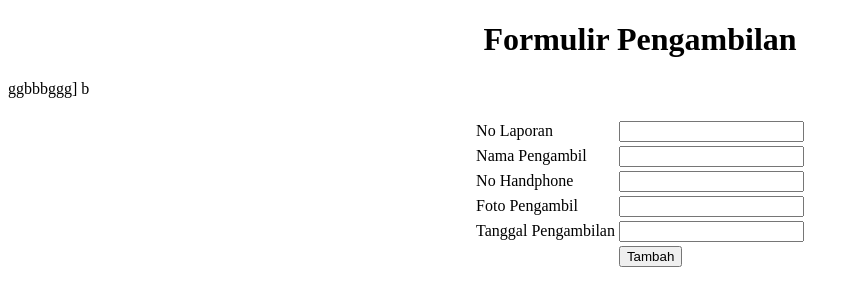
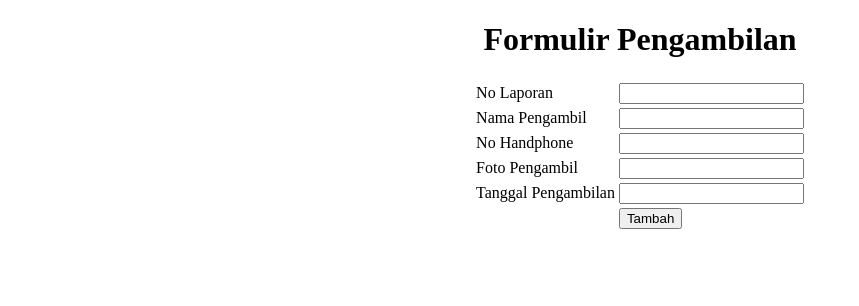
Before and after one commit to rafiannas/Lost-And-Found, a CodeIgniter app: page /Lost-And-Found/index.php/pengambilan/index in a window 1280 px wide. Shown: the top 306 px of the page, without its empty margins (0-859 px from the left). Run offline with CodeIgniter, Linux system fonts and the light colour scheme.

Commit message:
dhean edit form pengambilan view

```diff
--- a/application/views/pengambilan/index.php
+++ b/application/views/pengambilan/index.php
@@ -8,8 +8,7 @@
 		<h1>Formulir Pengambilan</h1>
 	</center>
 	<form action="<?php echo base_url(). 'pengambilan/index'; ?>" method="post">
-		<table style="margin:20px auto;">ggbbbggg]
-		b
+		<table style="margin:20px auto;">
 			<tr>
 				<td>No Laporan</td>
                 <td><input type="text" name="laporan"></td>
```
